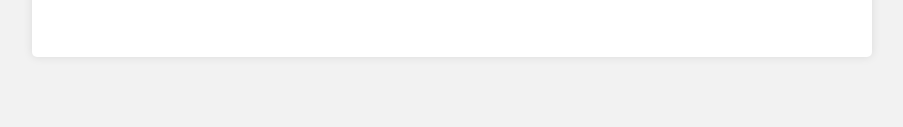
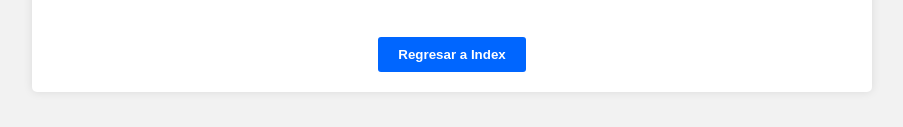
Before and after one commit to ManchesterCityWeb/ManchesterCityWeb.github.io, a plain HTML site: page historia_club.html in a window 1280 px wide. Shown: the part 1483-1610 px from the top of the page, without its empty margins (188-1091 px from the left). Drawn offline with Linux system fonts and the light colour scheme.

Commit message:
historia_club.html

```diff
--- a/historia_club.html
+++ b/historia_club.html
@@ -49,6 +49,23 @@
       margin: 10px;
       border-radius: 5px;
     }
+
+    .button {
+      padding: 10px 20px;
+      background-color: #0066ff;
+      color: #fff;
+      border: none;
+      border-radius: 3px;
+      cursor: pointer;
+      font-weight: bold;
+      transform: translateZ(0);
+      transition-duration: 0.3s;
+      transition-property: transform;
+    }
+
+    .button:hover {
+      transform: translateY(-2px);
+    }
   </style>
 </head>
 <body>
@@ -75,9 +92,9 @@ El club juega sus partidos como local en el Etihad Stadium, ubicado en el este d
 
     <div class="section">
       <h2>Jugadores que marcaron al Manchester City</h2>
-       <p>Sergio Agüero | 2011-2021.</p>
-       <p>Colin Bell | 1966-1979.</p>
-       <p>David Silva | 2010-2020</p>
+      <p>Sergio Agüero | 2011-2021.</p>
+      <p>Colin Bell | 1966-1979.</p>
+      <p>David Silva | 2010-2020</p>
       <div class="image-gallery">
         <img src="jugador1.jpg" alt="Jugador 1">
         <img src="jugador2.jpg" alt="Jugador 2">
@@ -107,9 +124,19 @@ El club juega sus partidos como local en el Etihad Stadium, ubicado en el este d
       <h2>Dueños</h2>
       <p>Aquí puedes mostrar imágenes de los propietarios que ha tenido el Manchester City.</p>
       <div class="image-gallery">
-        <img src="dueño1.jpg" alt="Dueño 1"
+        <img src="dueño1.jpg" alt="Dueño 1">
       </div>
     </div>
+
+    <div style="text-align: center;">
+      <button class="button" onclick="redirectToIndex()">Regresar a Index</button>
+    </div>
   </div>
+
+  <script>
+    function redirectToIndex() {
+      window.location.href = "index.html";
+    }
+  </script>
 </body>
 </html>
```
